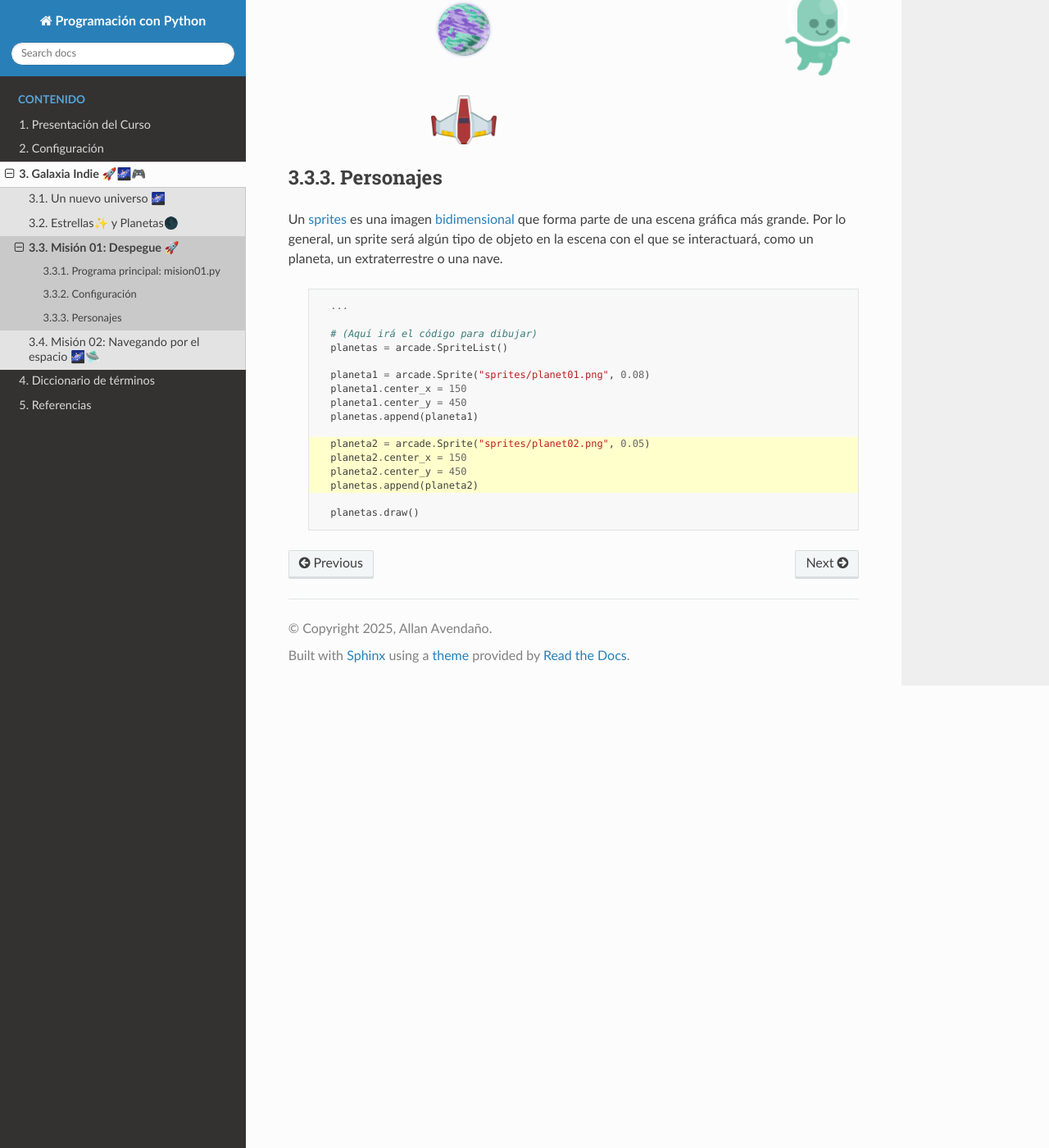
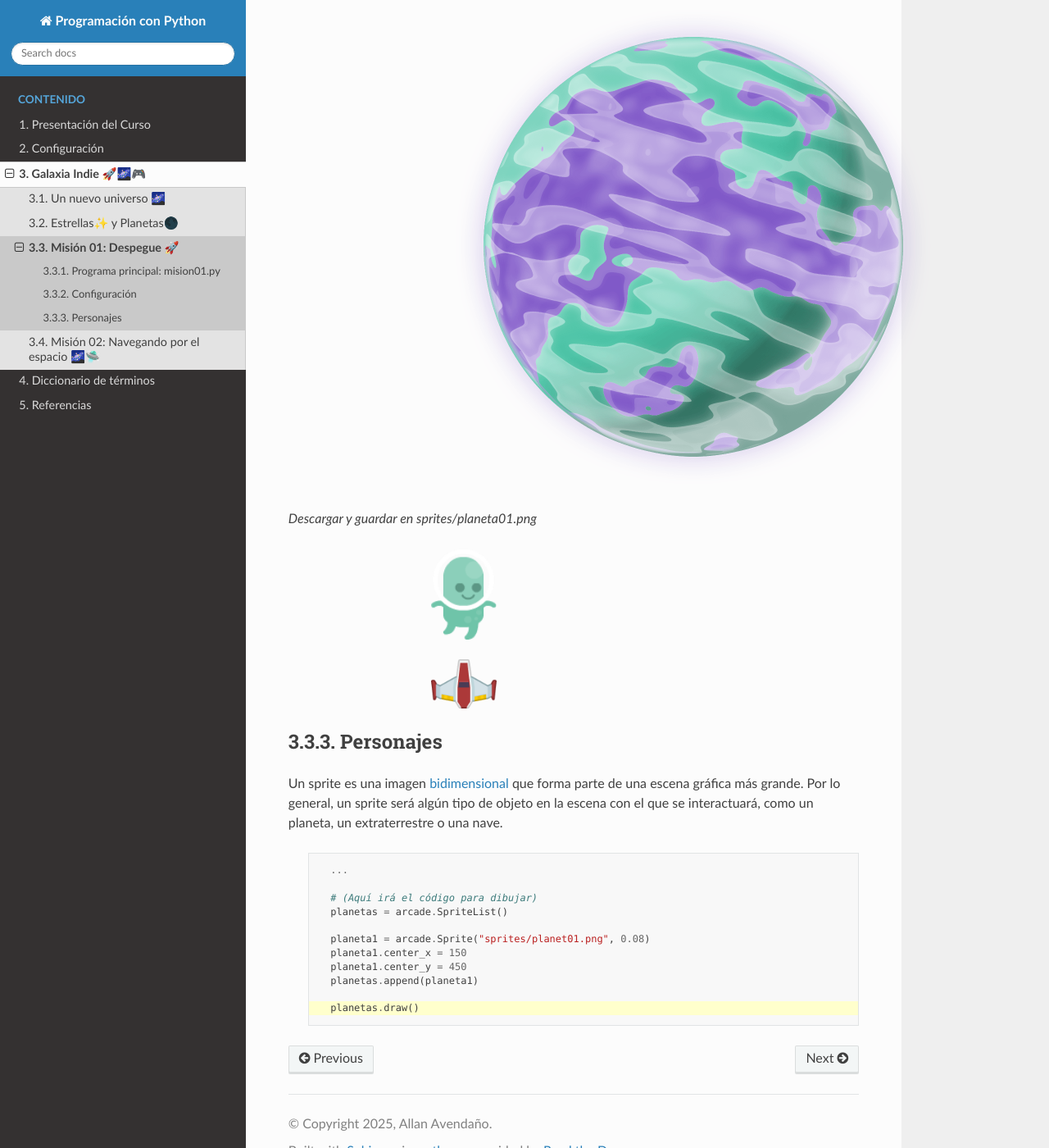
Before and after one commit to aavendan/programacion-python, a Sphinx documentation site: the page built from docs/source/sesiones/sesion03.rst, in a window 1280 px wide and 1400 px high, scrolled down 1082 px. Shown: the whole window at 82% size. Built offline with Sphinx 7.4.7 and the Read the Docs theme 3.1.0, drawn with Linux system fonts in a browser that asks for light colours.

Commit message:
sesion03

```diff
--- a/docs/source/sesiones/sesion03.rst
+++ b/docs/source/sesiones/sesion03.rst
@@ -55,9 +55,11 @@ Configuración
 Para empezar, veamos descargar imágenes a utilizar, que son
 de `kenney.nl <https://kenney.nl/>`_.
 
-.. image:: ../img/sesion03/planeta01.png
-  :width: 80
-  :alt: Planeta
+.. figure:: ../img/sesion03/planeta01.png
+   :scale: 50 %
+   :alt: Planeta
+
+   Descargar y guardar en sprites/planeta01.png
 
 .. image:: ../img/sesion03/alien01.png
   :width: 80
@@ -71,7 +73,7 @@ de `kenney.nl <https://kenney.nl/>`_.
 Personajes
 ------------------
 
-Un :term:`sprites` es una imagen :term:`bidimensional` que forma
+Un :term:`sprite` es una imagen :term:`bidimensional` que forma
 parte de una escena gráfica más grande. Por lo general, un sprite
 será algún tipo de objeto en la escena con el que se interactuará,
 como un planeta, un extraterrestre o una nave.
@@ -89,9 +91,4 @@ como un planeta, un extraterrestre o una nave.
       planeta1.center_y = 450
       planetas.append(planeta1)
 
-      planeta2 = arcade.Sprite("sprites/planet02.png", 0.05)
-      planeta2.center_x = 150
-      planeta2.center_y = 450
-      planetas.append(planeta2)
-
       planetas.draw()
```
